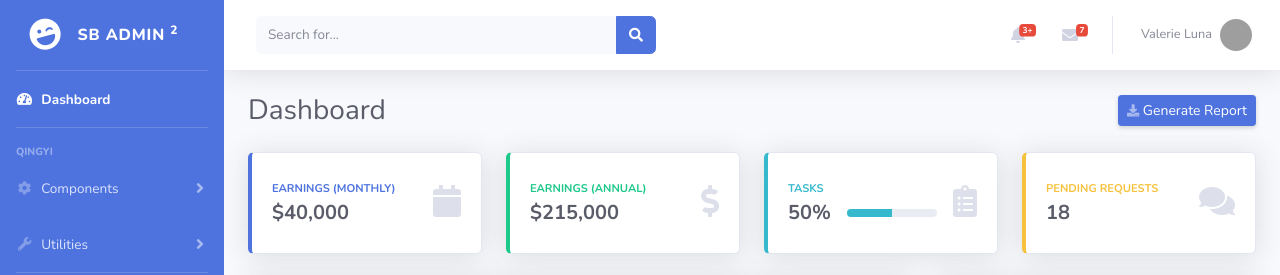
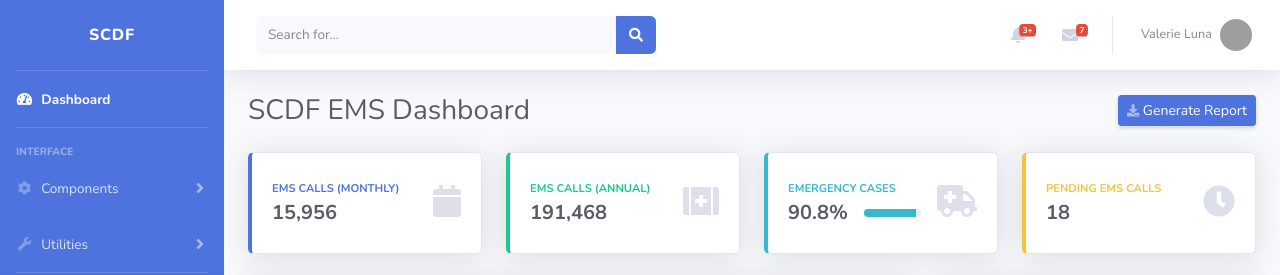
Before and after one commit to cmxwc/IncognitoSCDF, a website with bundled scripts: page index.html in a window 1280 px wide. Shown: the top 275 px of the page. Built offline with nearby package versions, Linux system fonts and the light colour scheme; grey boxes are pictures that could not be loaded.

Commit message:
updated index.html

```diff
--- a/index.html
+++ b/index.html
@@ -9,7 +9,7 @@
   <meta name="description" content="">
   <meta name="author" content="">
 
-  <title>SB Admin 2 - Dashboard</title>
+  <title>SCDF EMS Dashboard</title>
 
   <!-- Custom fonts for this template-->
   <link href="vendor/fontawesome-free/css/all.min.css" rel="stylesheet" type="text/css">
@@ -33,9 +33,9 @@
       <!-- Sidebar - Brand -->
       <a class="sidebar-brand d-flex align-items-center justify-content-center" href="index.html">
         <div class="sidebar-brand-icon rotate-n-15">
-          <i class="fas fa-laugh-wink"></i>
+          <!-- <i class="fas fa-laugh-wink"></i> -->
         </div>
-        <div class="sidebar-brand-text mx-3">SB Admin <sup>2</sup></div>
+        <div class="sidebar-brand-text mx-3">SCDF</div>
       </a>
 
       <!-- Divider -->
@@ -53,7 +53,7 @@
 
       <!-- Heading -->
       <div class="sidebar-heading">
-        Qingyi
+        Interface
       </div>
 
       <!-- Nav Item - Pages Collapse Menu -->
@@ -351,7 +351,7 @@
 
           <!-- Page Heading -->
           <div class="d-sm-flex align-items-center justify-content-between mb-4">
-            <h1 class="h3 mb-0 text-gray-800">Dashboard</h1>
+            <h1 class="h3 mb-0 text-gray-800">SCDF EMS Dashboard</h1>
             <a href="#" class="d-none d-sm-inline-block btn btn-sm btn-primary shadow-sm"><i
                 class="fas fa-download fa-sm text-white-50"></i> Generate Report</a>
           </div>
@@ -365,8 +365,8 @@
                 <div class="card-body">
                   <div class="row no-gutters align-items-center">
                     <div class="col mr-2">
-                      <div class="text-xs font-weight-bold text-primary text-uppercase mb-1">Earnings (Monthly)</div>
-                      <div class="h5 mb-0 font-weight-bold text-gray-800">$40,000</div>
+                      <div class="text-xs font-weight-bold text-primary text-uppercase mb-1">EMS Calls (Monthly)</div>
+                      <div class="h5 mb-0 font-weight-bold text-gray-800">15,956</div>
                     </div>
                     <div class="col-auto">
                       <i class="fas fa-calendar fa-2x text-gray-300"></i>
@@ -382,11 +382,11 @@
                 <div class="card-body">
                   <div class="row no-gutters align-items-center">
                     <div class="col mr-2">
-                      <div class="text-xs font-weight-bold text-success text-uppercase mb-1">Earnings (Annual)</div>
-                      <div class="h5 mb-0 font-weight-bold text-gray-800">$215,000</div>
+                      <div class="text-xs font-weight-bold text-success text-uppercase mb-1">EMS Calls (Annual)</div>
+                      <div class="h5 mb-0 font-weight-bold text-gray-800">191,468</div>
                     </div>
                     <div class="col-auto">
-                      <i class="fas fa-dollar-sign fa-2x text-gray-300"></i>
+                      <i class="fas fa-first-aid fa-2x text-gray-300"></i>
                     </div>
                   </div>
                 </div>
@@ -399,21 +399,21 @@
                 <div class="card-body">
                   <div class="row no-gutters align-items-center">
                     <div class="col mr-2">
-                      <div class="text-xs font-weight-bold text-info text-uppercase mb-1">Tasks</div>
+                      <div class="text-xs font-weight-bold text-info text-uppercase mb-1">Emergency Cases</div>
                       <div class="row no-gutters align-items-center">
                         <div class="col-auto">
-                          <div class="h5 mb-0 mr-3 font-weight-bold text-gray-800">50%</div>
+                          <div class="h5 mb-0 mr-3 font-weight-bold text-gray-800">90.8%</div>
                         </div>
                         <div class="col">
                           <div class="progress progress-sm mr-2">
-                            <div class="progress-bar bg-info" role="progressbar" style="width: 50%" aria-valuenow="50"
+                            <div class="progress-bar bg-info" role="progressbar" style="width: 90.8%" aria-valuenow="50"
                               aria-valuemin="0" aria-valuemax="100"></div>
                           </div>
                         </div>
                       </div>
                     </div>
                     <div class="col-auto">
-                      <i class="fas fa-clipboard-list fa-2x text-gray-300"></i>
+                      <i class="fas fa-ambulance fa-2x text-gray-300"></i>
                     </div>
                   </div>
                 </div>
@@ -426,11 +426,11 @@
                 <div class="card-body">
                   <div class="row no-gutters align-items-center">
                     <div class="col mr-2">
-                      <div class="text-xs font-weight-bold text-warning text-uppercase mb-1">Pending Requests</div>
+                      <div class="text-xs font-weight-bold text-warning text-uppercase mb-1">Pending EMS Calls</div>
                       <div class="h5 mb-0 font-weight-bold text-gray-800">18</div>
                     </div>
                     <div class="col-auto">
-                      <i class="fas fa-comments fa-2x text-gray-300"></i>
+                      <i class="fas fa-clock fa-2x text-gray-300"></i>
                     </div>
                   </div>
                 </div>
```
